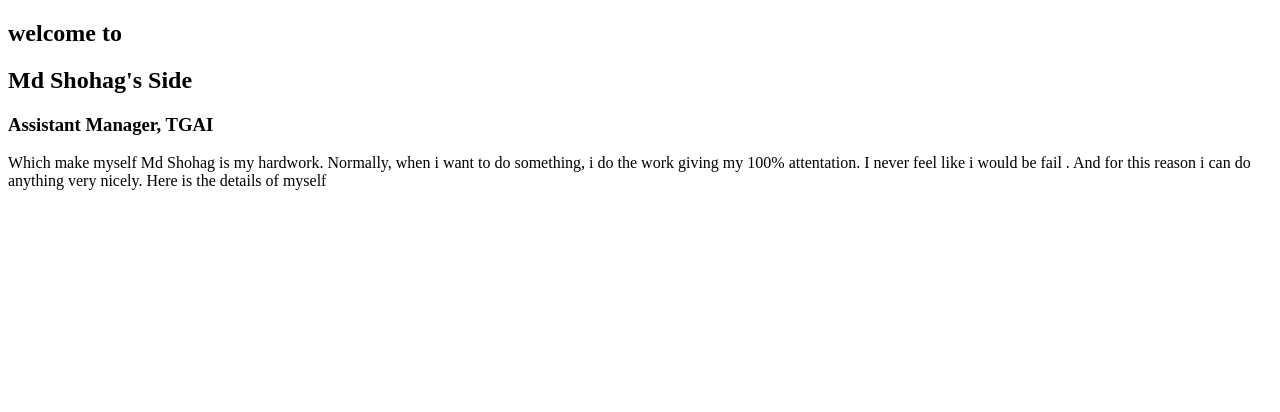
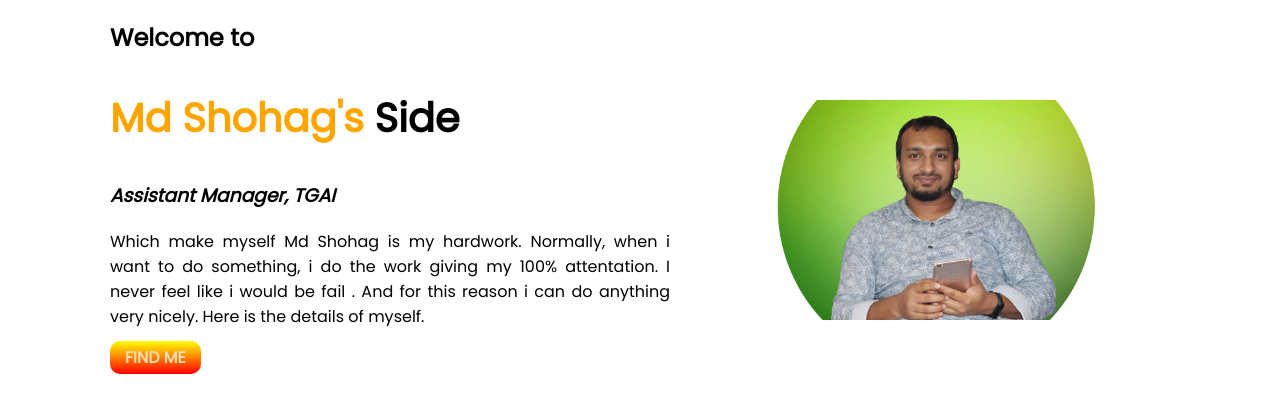
Before and after one commit to mdraihanuddin57/brother, a plain HTML site: page index.html in a window 1280 px wide. Drawn offline with Linux system fonts and the light colour scheme.

Commit message:
half-done

```diff
--- a/index.html
+++ b/index.html
@@ -6,17 +6,27 @@
     <meta http-equiv="X-UA-Compatible" content="IE=edge">
     <meta name="viewport" content="width=device-width, initial-scale=1.0">
     <title>Md Shohag Mia's Side</title>
+    <link rel="preconnect" href="https://fonts.googleapis.com">
+    <link rel="preconnect" href="https://fonts.gstatic.com" crossorigin>
+    <link href="https://fonts.googleapis.com/css2?family=Poppins&display=swap" rel="stylesheet">
     <link rel="stylesheet" href="style.css">
 </head>
 
 <body>
     <section class="first-section">
-        <h1>welcome to </h1>
-        <h1>Md Shohag's Side</h1>
-        <h3>Assistant Manager, TGAI</h3>
-        <P>Which make myself Md Shohag is my hardwork. Normally, when i want to do something, i do the work giving my
-            100% attentation. I never feel like i would be fail . And for this reason i can do anything very nicely.
-            Here is the details of myself </P>
+        <div class="half-side">
+            <h2>Welcome to </h2>
+            <h1> <span class="name">Md Shohag's</span> Side</h1>
+            <h3>Assistant Manager, TGAI</h3>
+            <P>Which make myself Md Shohag is my hardwork. Normally, when i want to do something, i do the work giving
+                my
+                100% attentation. I never feel like i would be fail . And for this reason i can do anything very nicely.
+                Here is the details of myself. </P>
+            <a class="link" href="https://www.facebook.com/shohag.ahmed.9275" target="blank">FIND ME</a>
+        </div>
+        <div class="half-side">
+            <img class="my-pic" src="main-pic.png" alt="">
+        </div>
     </section>
 </body>
 
--- a/style.css
+++ b/style.css
@@ -0,0 +1,46 @@
+body{
+    font-family: 'Poppins', sans-serif;
+    padding: 0px;
+    margin: 0px;
+}
+.first-section{
+    display: flex;
+    padding-left: 60px;
+
+}
+.half-side{
+    width: 50%;
+    padding-left: 50px;
+}
+.my-pic{
+    width: 70%;
+    padding-top: 100px;
+    padding-left: 50px;
+
+}
+.name{
+    color:orange;
+}
+.half-side h1{
+    font-size: 40px;
+}
+p{
+    text-align: justify;
+}
+.link{
+    text-decoration: none;
+    background-image: linear-gradient(yellow , red);
+    padding: 5px 15px;
+    border-radius: 10px;
+    cursor: pointer;
+    color: wheat;
+    font-weight: 700;
+
+}
+/* .fancy{
+    font-style: italic;
+    font-family: 'Times New Roman', Times, serif;
+} */
+.first-section h3{
+    font-style: italic;
+}
```
Also changed, not shown: main-pic.png (added), tour-pic.jpg (added).
